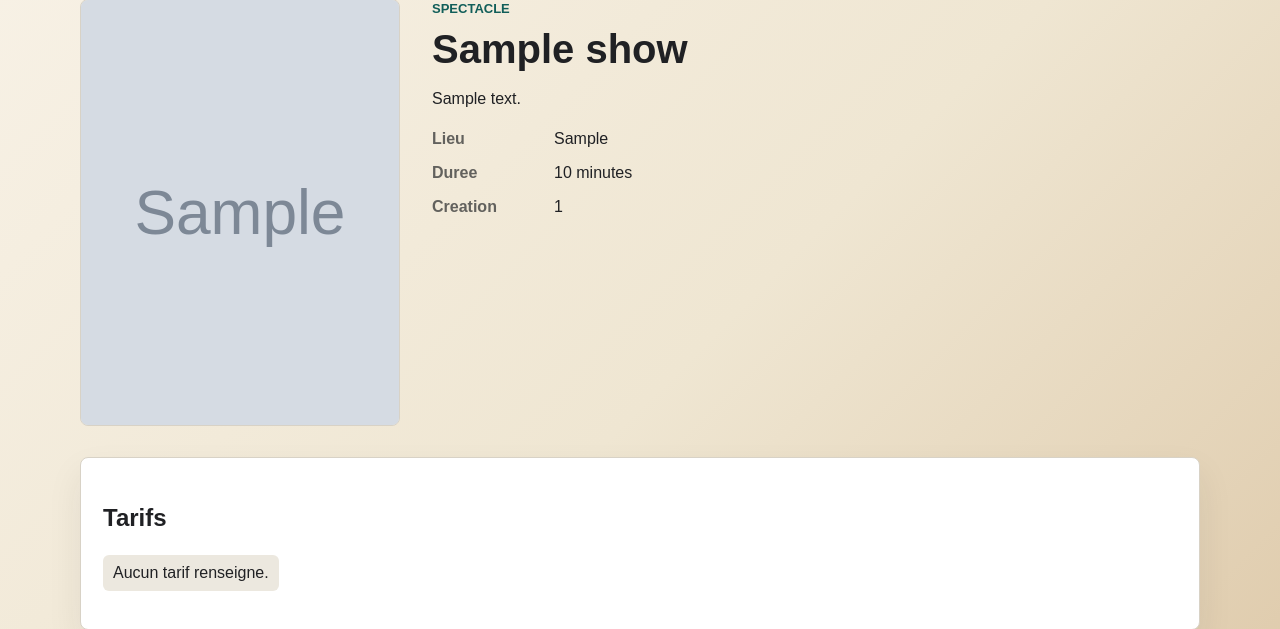
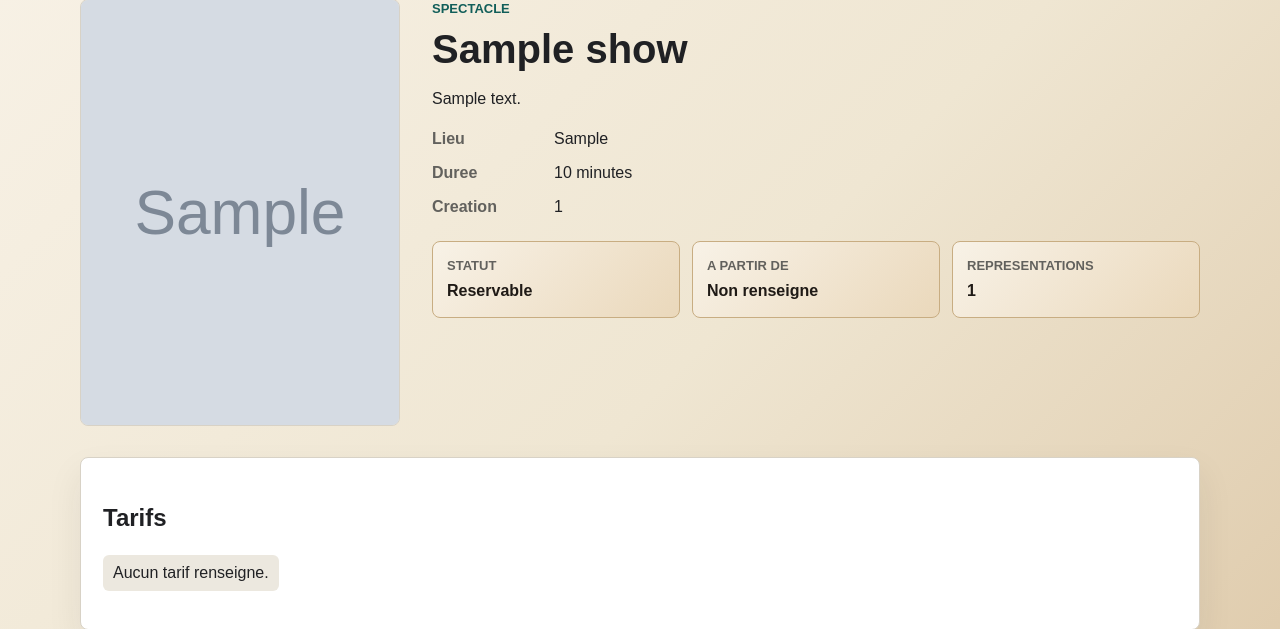
Before and after one commit to Dimson4448/reservationsDjango, a Django app: page /catalogue/show/1 in a window 1280 px wide. Shown: the part 118-747 px from the top of the page. Run offline with Django 5.2, Linux system fonts and the light colour scheme; data comes from the database, SQL or seed files in the repository; tables that the repository leaves empty hold one stand-in row (values such as "Sample post"); grey boxes marked "Sample" are stand-in pictures; parts of the project's set-up code (start-up, migrations or seed data) failed here and were passed over.

Commit message:
Improve show detail booking summary

```diff
--- a/catalogue/static/catalogue/css/app.css
+++ b/catalogue/static/catalogue/css/app.css
@@ -345,6 +345,33 @@ input[type="submit"] {
     margin: 0;
 }
 
+.booking-summary {
+    display: grid;
+    grid-template-columns: repeat(auto-fit, minmax(140px, 1fr));
+    gap: 12px;
+    margin-top: 22px;
+}
+
+.booking-summary div {
+    display: grid;
+    gap: 4px;
+    padding: 14px;
+    border: 1px solid #c8ad82;
+    border-radius: 8px;
+    background: linear-gradient(135deg, var(--belgian-surface) 0%, var(--belgian-surface-strong) 100%);
+}
+
+.booking-summary span {
+    color: var(--muted);
+    font-size: 13px;
+    font-weight: 700;
+    text-transform: uppercase;
+}
+
+.booking-summary strong {
+    color: var(--belgian-ink);
+}
+
 .panel {
     padding: 22px;
     margin-bottom: 20px;
--- a/catalogue/templates/show/show.html
+++ b/catalogue/templates/show/show.html
@@ -25,6 +25,30 @@
             <div><dt>Duree</dt><dd>{{ show.duration|default:"Non renseignee" }} minutes</dd></div>
             <div><dt>Creation</dt><dd>{{ show.created_in }}</dd></div>
         </dl>
+        <div class="booking-summary">
+            <div>
+                <span>Statut</span>
+                {% if show.bookable %}
+                    <strong>Reservable</strong>
+                {% else %}
+                    <strong>Indisponible</strong>
+                {% endif %}
+            </div>
+            <div>
+                <span>A partir de</span>
+                <strong>
+                    {% if show.min_price %}
+                        {{ show.min_price }} EUR
+                    {% else %}
+                        Non renseigne
+                    {% endif %}
+                </strong>
+            </div>
+            <div>
+                <span>Representations</span>
+                <strong>{{ show.representations.all|length }}</strong>
+            </div>
+        </div>
     </div>
 </section>
 
@@ -48,6 +72,8 @@
                     <strong>{{ representation.schedule|date:"d/m/Y H:i" }}</strong>
                     {% if representation.location %}
                         <span>{{ representation.location.designation }}</span>
+                    {% elif show.location %}
+                        <span>{{ show.location.designation }}</span>
                     {% endif %}
                 </div>
                 {% if show.bookable %}
--- a/catalogue/views/show_.py
+++ b/catalogue/views/show_.py
@@ -1,6 +1,6 @@
 from django.contrib import messages
 from django.contrib.auth.decorators import login_required
-from django.db.models import Q
+from django.db.models import Min, Prefetch, Q
 from django.db import transaction
 from django.shortcuts import get_object_or_404, redirect, render
 from django.views.decorators.http import require_POST
@@ -37,10 +37,13 @@ def index(request):
 def show(request, show_id):
     show = get_object_or_404(
         Show.objects.select_related("location").prefetch_related(
-            "representations",
+            Prefetch(
+                "representations",
+                queryset=Representation.objects.select_related("location").order_by("schedule"),
+            ),
             "prices",
             "reviews",
-        ),
+        ).annotate(min_price=Min("price_links__price__price")),
         id=show_id,
     )
     return render(request, "show/show.html", {
```
Also changed, not shown: catalogue/tests.py (+20 -0 lines).
